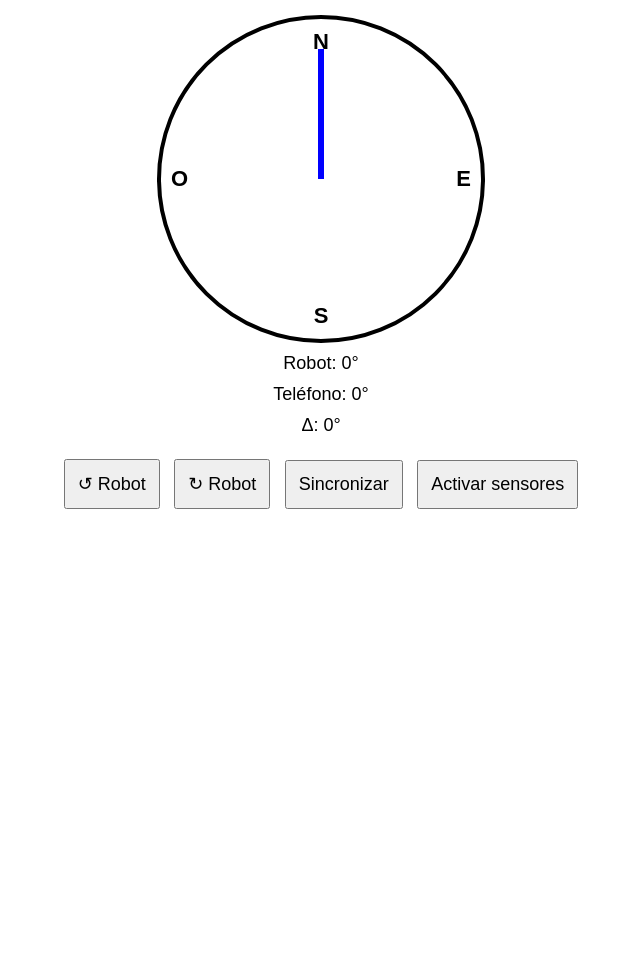
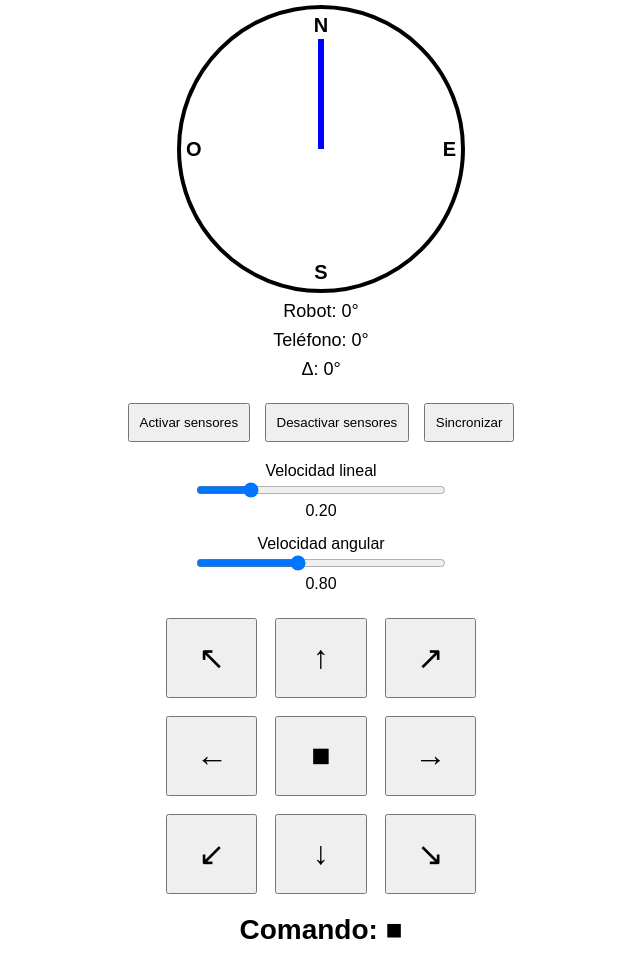
Before and after one commit to geroferraris/Control-ROS, a plain HTML site: page index.html in a window 1280 px wide. Shown: the part 73-1029 px from the top of the page, without its empty margins (319-959 px from the left). Before the commit the page ends 800 px from the top, so only its background shows below. Drawn offline with Linux system fonts and the light colour scheme.

Commit message:
Update index.html

```diff
--- a/index.html
+++ b/index.html
@@ -4,7 +4,7 @@
 <meta charset="UTF-8">
 <meta name="viewport" content="width=device-width, initial-scale=1.0">
 
-<title>Robot Compass</title>
+<title>Andino Teleop</title>
 
 <style>
 
@@ -12,13 +12,15 @@ body{
     font-family: Arial, sans-serif;
     text-align:center;
     margin:0;
-    padding:20px;
+    padding:10px;
+    user-select:none;
+    -webkit-user-select:none;
 }
 
 #compass{
     position:relative;
-    width:320px;
-    height:320px;
+    width:280px;
+    height:280px;
     margin:auto;
     border:4px solid black;
     border-radius:50%;
@@ -29,7 +31,7 @@ body{
     left:50%;
     bottom:50%;
     width:6px;
-    height:130px;
+    height:110px;
     transform-origin:bottom center;
     margin-left:-3px;
 }
@@ -44,31 +46,60 @@ body{
 
 .cardinal{
     position:absolute;
-    font-size:22px;
+    font-size:20px;
     font-weight:bold;
 }
 
-#north{top:10px;left:50%;transform:translateX(-50%);}
-#south{bottom:10px;left:50%;transform:translateX(-50%);}
-#east{right:10px;top:50%;transform:translateY(-50%);}
-#west{left:10px;top:50%;transform:translateY(-50%);}
+#north{top:5px;left:50%;transform:translateX(-50%);}
+#south{bottom:5px;left:50%;transform:translateX(-50%);}
+#east{right:5px;top:50%;transform:translateY(-50%);}
+#west{left:5px;top:50%;transform:translateY(-50%);}
+
+.info{
+    margin-top:8px;
+    font-size:18px;
+}
+
+.slider-container{
+    margin:15px;
+}
+
+input[type="range"]{
+    width:250px;
+}
+
+#controls{
+    width:320px;
+    margin:auto;
+    margin-top:20px;
+
+    display:grid;
+    grid-template-columns:repeat(3,1fr);
+    gap:8px;
+}
+
+.ctrl{
+    height:80px;
+    font-size:32px;
+    touch-action:none;
+}
+
+#cmd{
+    margin-top:15px;
+    font-size:28px;
+    font-weight:bold;
+}
 
 button{
-    font-size:18px;
-    padding:12px;
     margin:5px;
-}
-
-.info{
-    margin-top:10px;
-    font-size:18px;
+    padding:10px;
 }
 
 </style>
 </head>
 <body>
 
-<h2>Brújula Robot</h2>
+<h2>Andino Teleop</h2>
 
 <div id="compass">
 
@@ -99,22 +130,87 @@ Teléfono:
 
 <br>
 
-<button onclick="robotYaw-=10">↺ Robot</button>
-<button onclick="robotYaw+=10">↻ Robot</button>
+<button onclick="enableSensors()">
+Activar sensores
+</button>
+
+<button onclick="disableSensors()">
+Desactivar sensores
+</button>
 
 <button onclick="syncOrientation()">
 Sincronizar
 </button>
 
-<button onclick="enableSensors()">
-Activar sensores
-</button>
+<div class="slider-container">
+
+Velocidad lineal
+
+<br>
+
+<input
+    type="range"
+    id="linear"
+    min="0"
+    max="1"
+    step="0.01"
+    value="0.20">
+
+<br>
+
+<span id="linearValue">0.20</span>
+
+</div>
+
+<div class="slider-container">
+
+Velocidad angular
+
+<br>
+
+<input
+    type="range"
+    id="angular"
+    min="0"
+    max="2"
+    step="0.01"
+    value="0.80">
+
+<br>
+
+<span id="angularValue">0.80</span>
+
+</div>
+
+<div id="controls">
+
+<button class="ctrl" data-cmd="↖">↖</button>
+<button class="ctrl" data-cmd="↑">↑</button>
+<button class="ctrl" data-cmd="↗">↗</button>
+
+<button class="ctrl" data-cmd="←">←</button>
+<button class="ctrl" data-cmd="■">■</button>
+<button class="ctrl" data-cmd="→">→</button>
+
+<button class="ctrl" data-cmd="↙">↙</button>
+<button class="ctrl" data-cmd="↓">↓</button>
+<button class="ctrl" data-cmd="↘">↘</button>
+
+</div>
+
+<div id="cmd">
+Comando: ■
+</div>
 
 <script>
 
 let robotYaw = 0;
 let phoneYaw = 0;
 let offset = 0;
+
+let sensorEnabled = false;
+
+let currentCommand = "■";
 
 function updateCompass()
 {
@@ -137,6 +233,9 @@ function updateCompass()
 
     document.getElementById("deltaDeg").innerText =
         Math.round(delta);
+
+    document.getElementById("cmd").innerText =
+        "Comando: " + currentCommand;
 }
 
 function syncOrientation()
@@ -146,6 +245,8 @@ function syncOrientation()
 
 function handleOrientation(event)
 {
+    if(!sensorEnabled) return;
+
     if(event.alpha !== null)
     {
         phoneYaw = event.alpha + offset;
@@ -169,6 +270,8 @@ async function enableSensors()
                 return;
         }
 
+        sensorEnabled = true;
+
         window.addEventListener(
             "deviceorientation",
             handleOrientation
@@ -182,7 +285,95 @@ async function enableSensors()
     }
 }
 
+function disableSensors()
+{
+    sensorEnabled = false;
+}
+
+document
+.getElementById("linear")
+.oninput = function()
+{
+    document.getElementById("linearValue")
+    .innerText = this.value;
+};
+
+document
+.getElementById("angular")
+.oninput = function()
+{
+    document.getElementById("angularValue")
+    .innerText = this.value;
+};
+
+document
+.querySelectorAll(".ctrl")
+.forEach(btn =>
+{
+    const start = () =>
+    {
+        currentCommand =
+            btn.dataset.cmd;
+
+        switch(currentCommand)
+        {
+            case "←":
+                robotYaw -= 5;
+                break;
+
+            case "→":
+                robotYaw += 5;
+                break;
+
+            case "↖":
+                robotYaw -= 5;
+                break;
+
+            case "↗":
+                robotYaw += 5;
+                break;
+
+            case "↙":
+                robotYaw -= 5;
+                break;
+
+            case "↘":
+                robotYaw += 5;
+                break;
+        }
+    };
+
+    const stop = () =>
+    {
+        currentCommand = "■";
+    };
+
+    btn.addEventListener("touchstart", start);
+    btn.addEventListener("touchend", stop);
+
+    btn.addEventListener("mousedown", start);
+    btn.addEventListener("mouseup", stop);
+});
+
 setInterval(updateCompass,50);
+
+/* #########################################################
+   #########################################################
+   #########################################################
+
+   FUTURO ROS 2
+
+   CAMBIAR AQUÍ EL TOPIC DEL ROBOT
+
+   const CMD_VEL_TOPIC = "/cmd_vel";
+
+   CAMBIAR AQUÍ EL TOPIC DE ODOMETRÍA
+
+   const ODOM_TOPIC = "/odom";
+
+   #########################################################
+   #########################################################
+   ######################################################### */
 
 </script>
 
```
